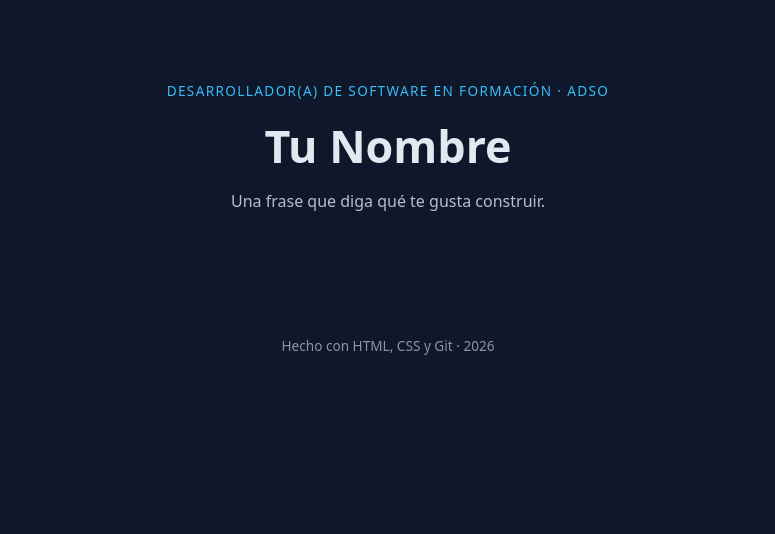
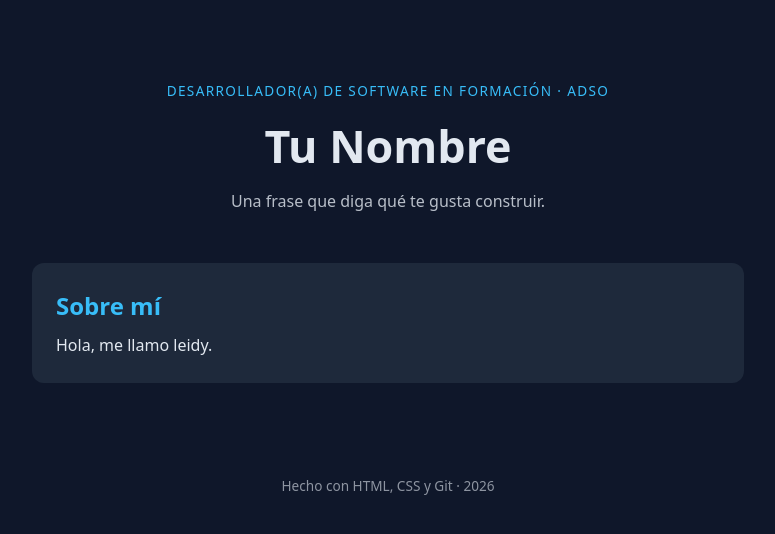
Before and after one commit to tecnadsosena2025/portafolio, a plain HTML site: page index.html in a window 1280 px wide. Shown: the whole page, without its empty margins (252-1027 px from the left). Drawn offline with Linux system fonts and the light colour scheme.

Commit message:
feat: agrega sección Sobre mí

```diff
--- a/index.html
+++ b/index.html
@@ -14,7 +14,10 @@
   </header>
 
   <main>
-    <!-- Sobre mí: aquí va el issue #1 -->
+    <section>
+<h2>Sobre mí</h2>
+<p>Hola, me llamo leidy.</p>
+</section>
 
     <!-- Habilidades: aquí va el issue #2 -->
 
```
